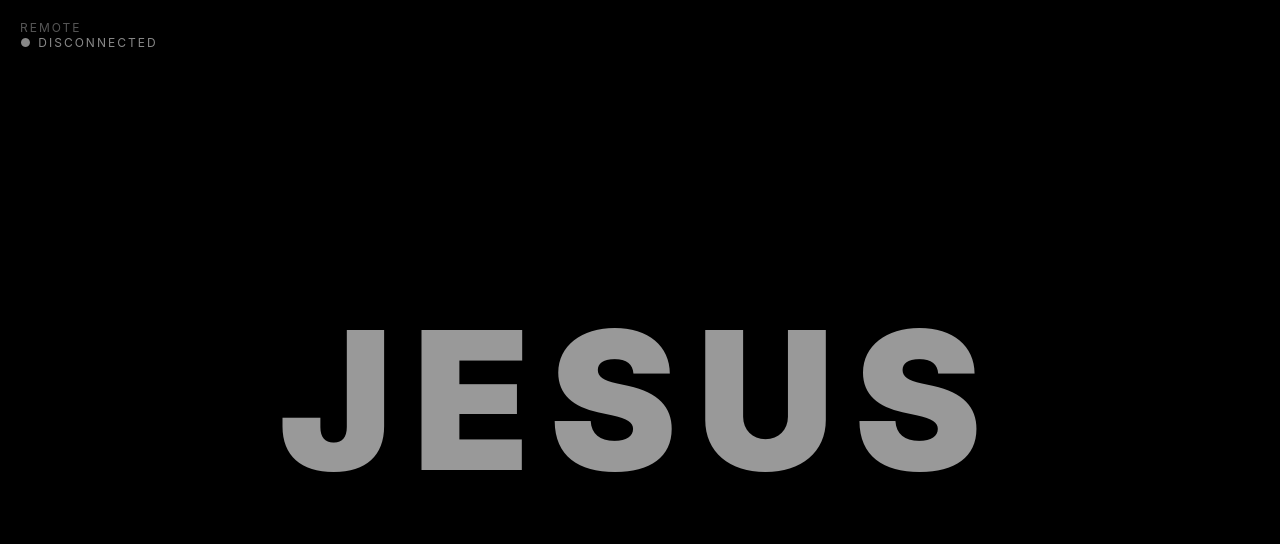
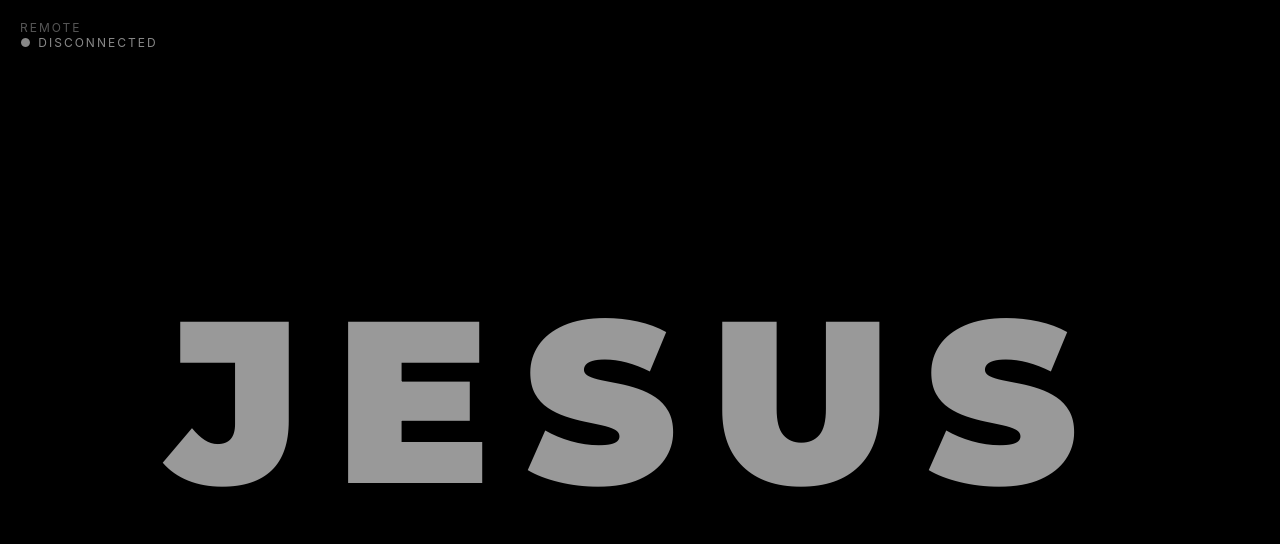
Before and after one commit to andrewkannan/jesus, a website: page public/index.html in a window 1280 px wide. Drawn offline with nearby package versions, Linux system fonts and the light colour scheme; no server answers.

Commit message:
Add cinematic fonts

```diff
--- a/public/css/display.css
+++ b/public/css/display.css
@@ -40,9 +40,11 @@ body, html {
 }
 
 #jesus-text {
-    font-size: 15vw;
+    font-family: 'Montserrat', sans-serif; /* Sleek, powerful, modern */
+    /* Alternatively, for a more epic historical cinematic look, use: font-family: 'Cinzel', serif; */
+    font-size: 18vw;
     font-weight: 900;
-    letter-spacing: 0.1em;
+    letter-spacing: 0.15em;
     margin: 0;
     padding: 0;
     text-align: center;
--- a/public/index.html
+++ b/public/index.html
@@ -4,6 +4,10 @@
     <meta charset="UTF-8">
     <meta name="viewport" content="width=device-width, initial-scale=1.0">
     <title>JESUS</title>
+    <!-- Google Fonts for Cinematic Look -->
+    <link rel="preconnect" href="https://fonts.googleapis.com">
+    <link rel="preconnect" href="https://fonts.gstatic.com" crossorigin>
+    <link href="https://fonts.googleapis.com/css2?family=Cinzel:wght@700;900&family=Montserrat:wght@800;900&display=swap" rel="stylesheet">
     <link rel="stylesheet" href="/css/display.css">
     <script src="/socket.io/socket.io.js"></script>
 </head>
```
